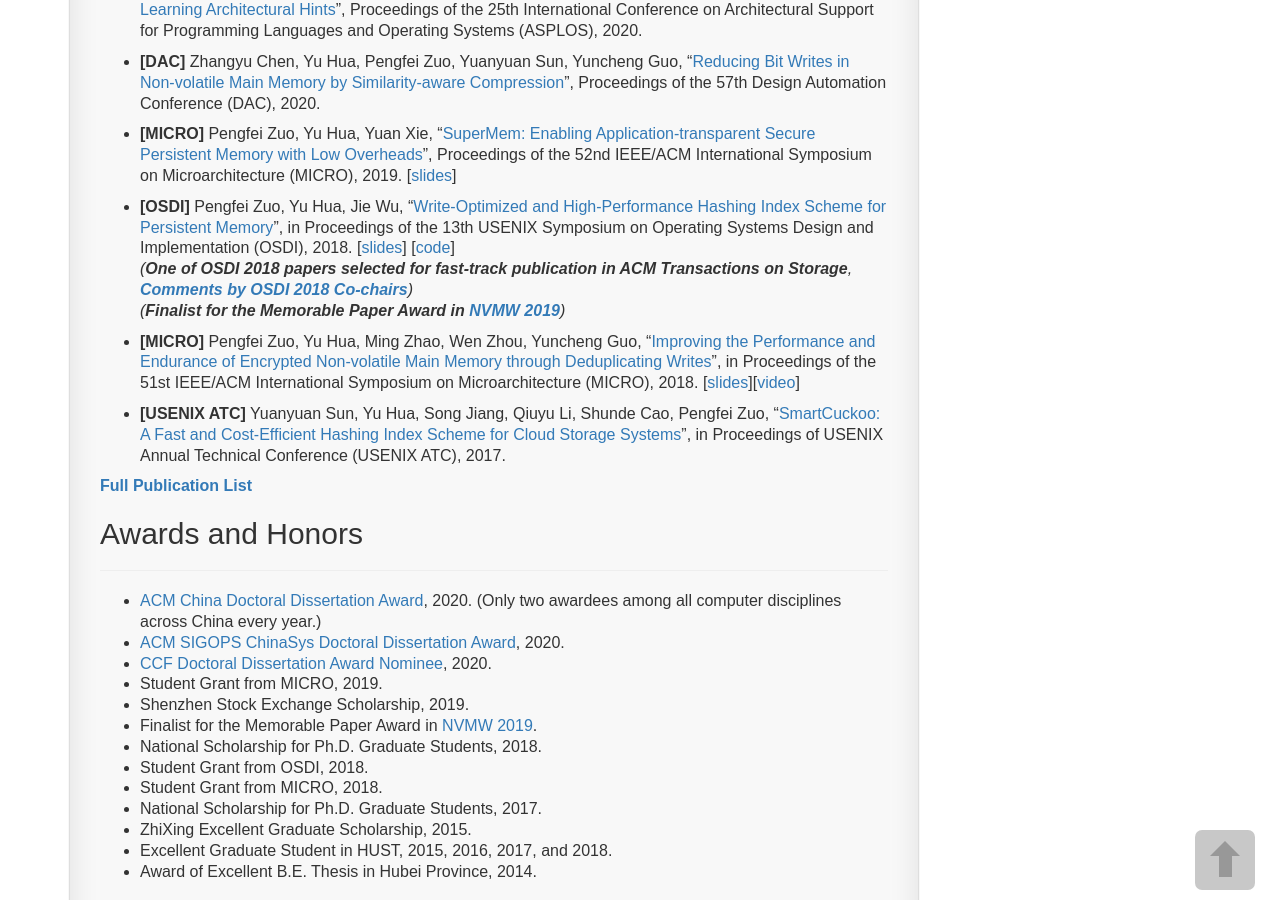
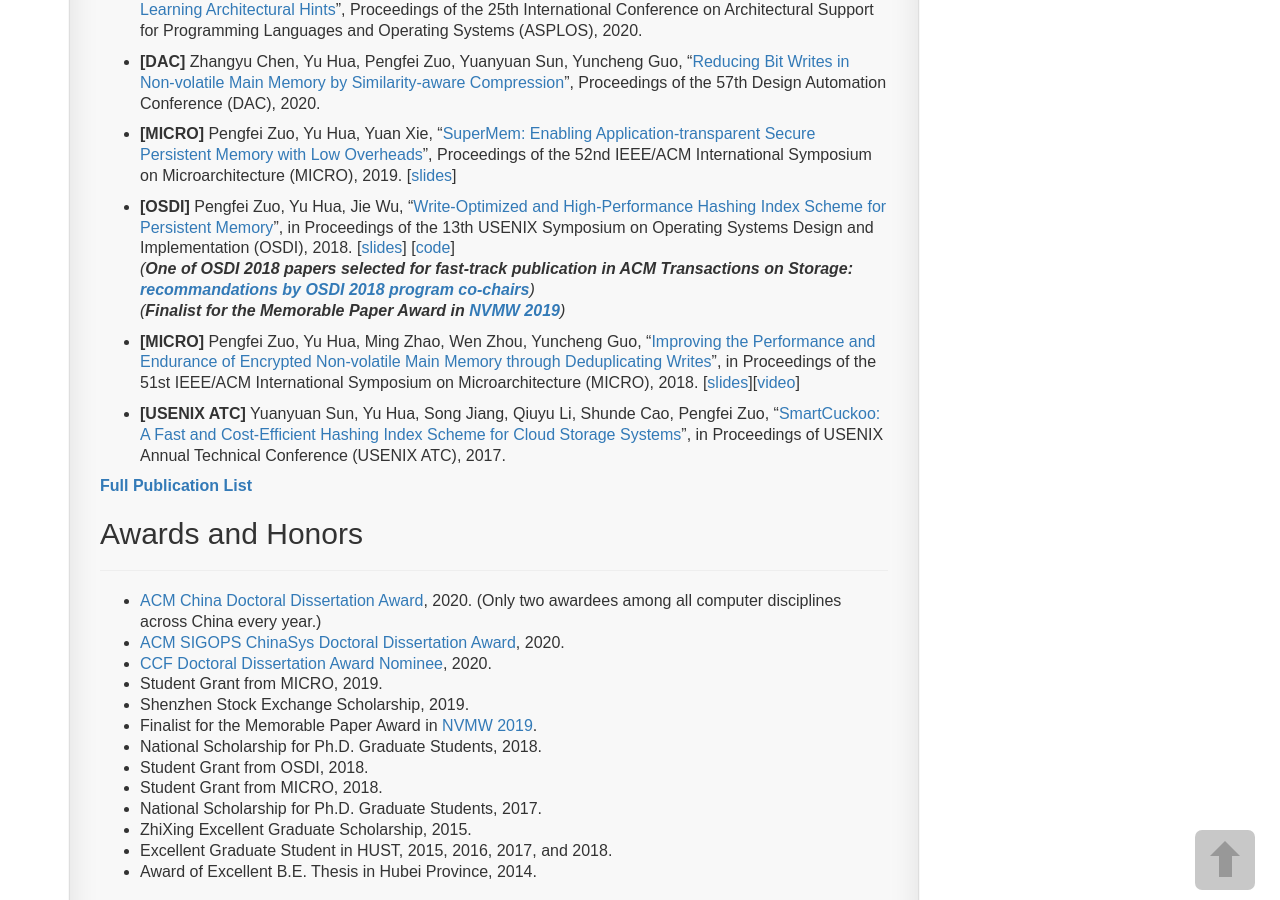
Before and after one commit to Menguozi/Menguozi.github.io, a Jekyll site: the page built from pages/1_homepage.md, in a window 1280 px wide and 900 px high, scrolled down 1408 px. Built offline with Jekyll 4.4.1, drawn with Linux system fonts in a browser that asks for light colours; comment, search, counter and statistics services are not loaded.

Commit message:
Update 1_homepage.md

```diff
--- a/pages/1_homepage.md
+++ b/pages/1_homepage.md
@@ -52,7 +52,7 @@ permalink: /homepage/
 * **[MICRO]** Pengfei Zuo, Yu Hua, Yuan Xie, "[SuperMem: Enabling Application-transparent Secure Persistent Memory with Low Overheads](https://csyhua.github.io/csyhua/hua-micro2019.pdf)", Proceedings of the 52nd IEEE/ACM International Symposium on Microarchitecture (MICRO), 2019.    [[slides](https://csyhua.github.io/csyhua/hua-micro2019-slides.pdf)]
 
 * **[OSDI]** Pengfei Zuo, Yu Hua, Jie Wu, "[Write-Optimized and High-Performance Hashing Index Scheme for Persistent Memory](https://csyhua.github.io/csyhua/hua-OSDI2018.pdf)", in Proceedings of the 13th USENIX Symposium on Operating Systems Design and Implementation (OSDI), 2018. [[slides](https://www.usenix.org/sites/default/files/conference/protected-files/osdi18_slides_zuo.pdf)] [[code](https://github.com/Pfzuo/Level-Hashing)]
-<br> *(**One of OSDI 2018 papers selected for fast-track publication in ACM Transactions on Storage**, **[Comments by OSDI 2018 Co-chairs](https://dl.acm.org/doi/pdf/10.1145/3322101)**)*
+<br> *(**One of OSDI 2018 papers selected for fast-track publication in ACM Transactions on Storage: [recommandations by OSDI 2018 program co-chairs](https://dl.acm.org/doi/pdf/10.1145/3322101)**)*
 <br> *(**Finalist for the Memorable Paper Award in [NVMW 2019](http://nvmw.ucsd.edu/)**)*
 
 * **[MICRO]** Pengfei Zuo, Yu Hua, Ming Zhao, Wen Zhou, Yuncheng Guo, "[Improving the Performance and Endurance of Encrypted Non-volatile Main Memory through Deduplicating Writes](https://csyhua.github.io/csyhua/hua-MICRO2018.pdf)", in Proceedings of the 51st IEEE/ACM International Symposium on Microarchitecture (MICRO), 2018. [[slides](https://csyhua.github.io/csyhua/hua-micro2018-slides.pdf)][[video](https://youtu.be/CU-RVr8wOk0)]
```
